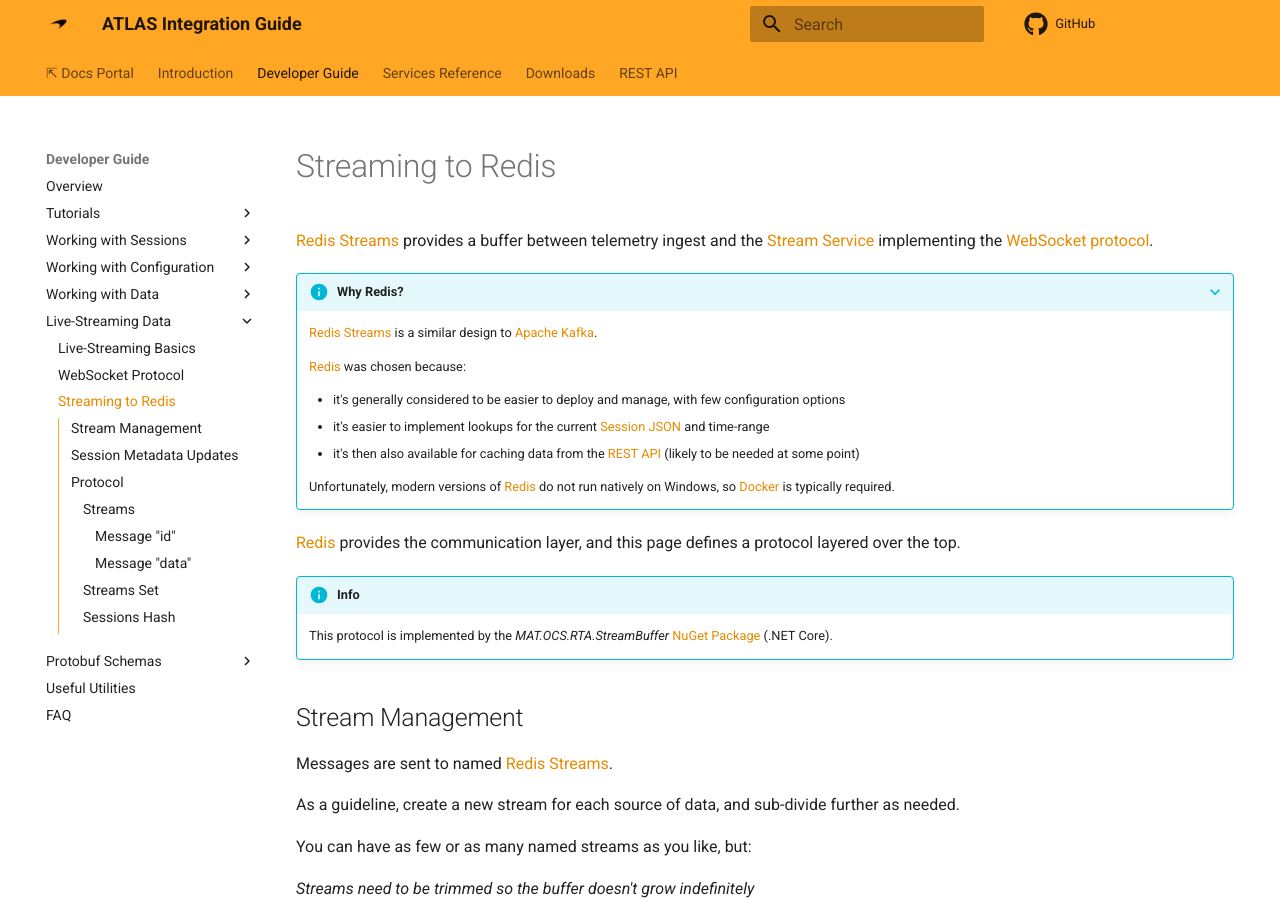
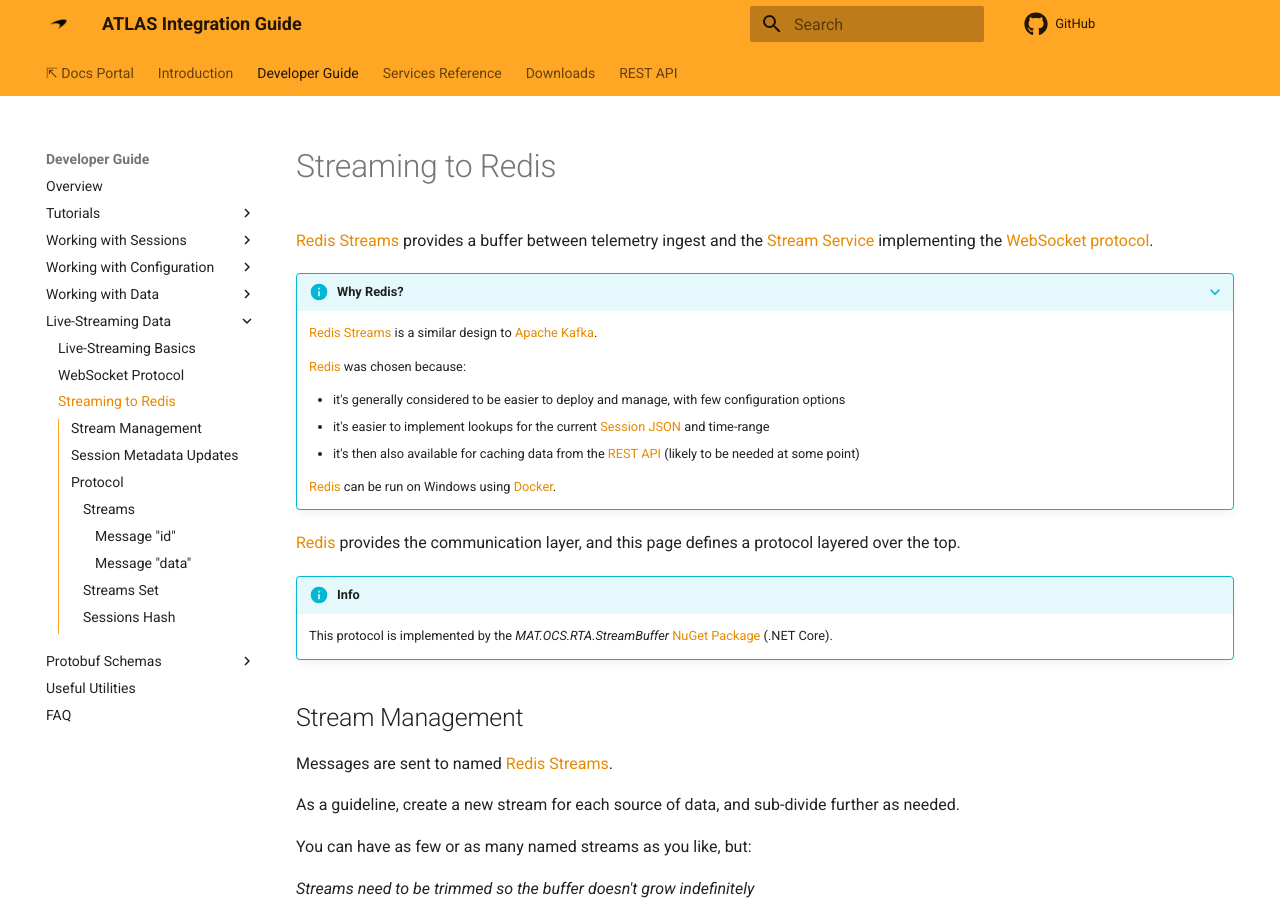
Before and after one commit to mat-docs/RTA.Site, an MkDocs documentation site: the page built from docs/devguide/live/redis.md, in a window 1280 px wide and 900 px high. Built offline with MkDocs 1.6.1 and Material for MkDocs 9.7.7, drawn with Linux system fonts in a browser that asks for light colours; comment, search, counter and statistics services are not loaded.

Commit message:
Reword note about Redis on Windows

```diff
--- a/docs/devguide/live/redis.md
+++ b/docs/devguide/live/redis.md
@@ -13,8 +13,7 @@ and the [Stream Service](../../services/rta-streamsvc/README.md) implementing th
     * it's easier to implement lookups for the current [Session JSON](../sessions/index.md) and time-range
     * it's then also available for caching data from the [REST API](../../api/index.md) (likely to be needed at some point)
 
-    Unfortunately, modern versions of [Redis](https://redis.io/) do not run natively on Windows, so
-    [Docker](https://hub.docker.com/_/redis) is typically required.
+    [Redis](https://redis.io/) can be run on Windows using [Docker](https://hub.docker.com/_/redis).
 
 [Redis](https://redis.io/) provides the communication layer, and this page defines a protocol layered over the top.
 
```
